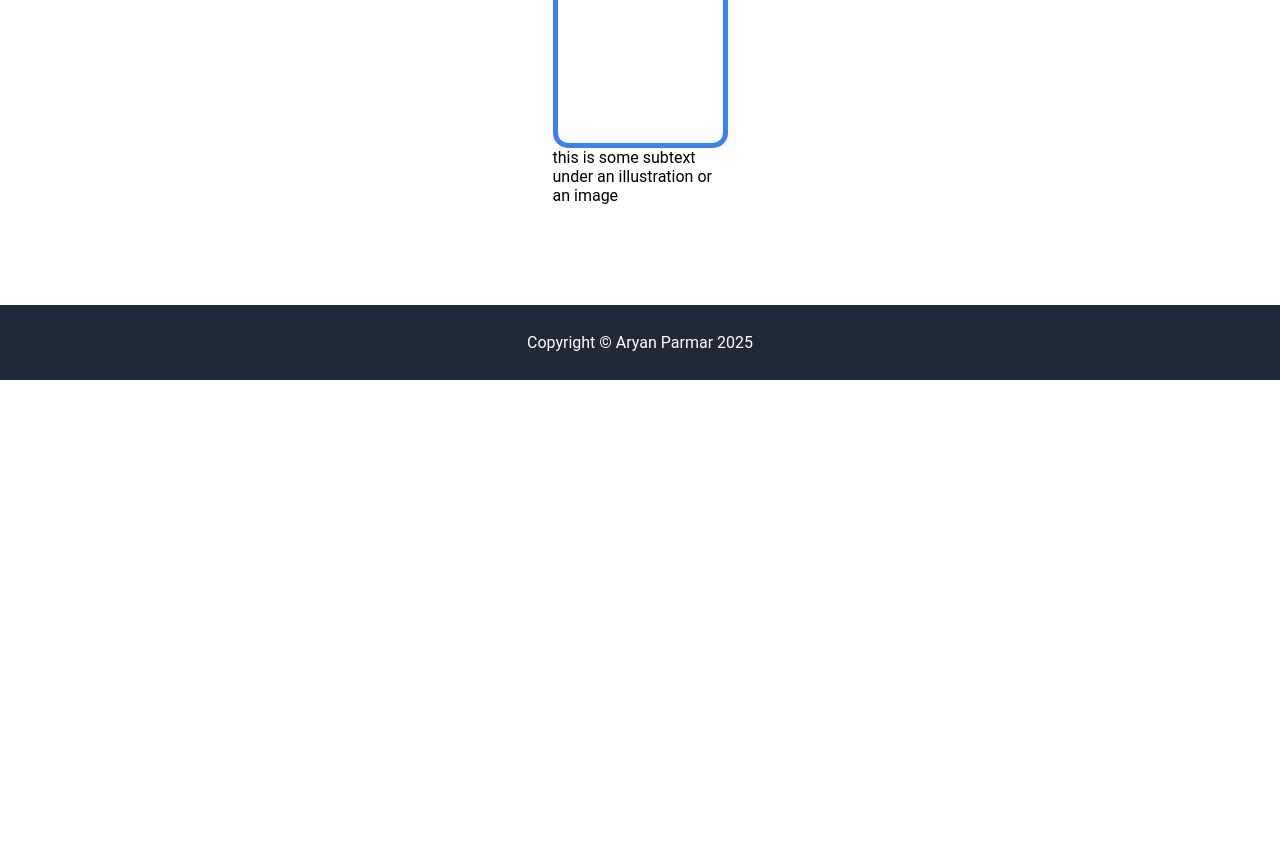
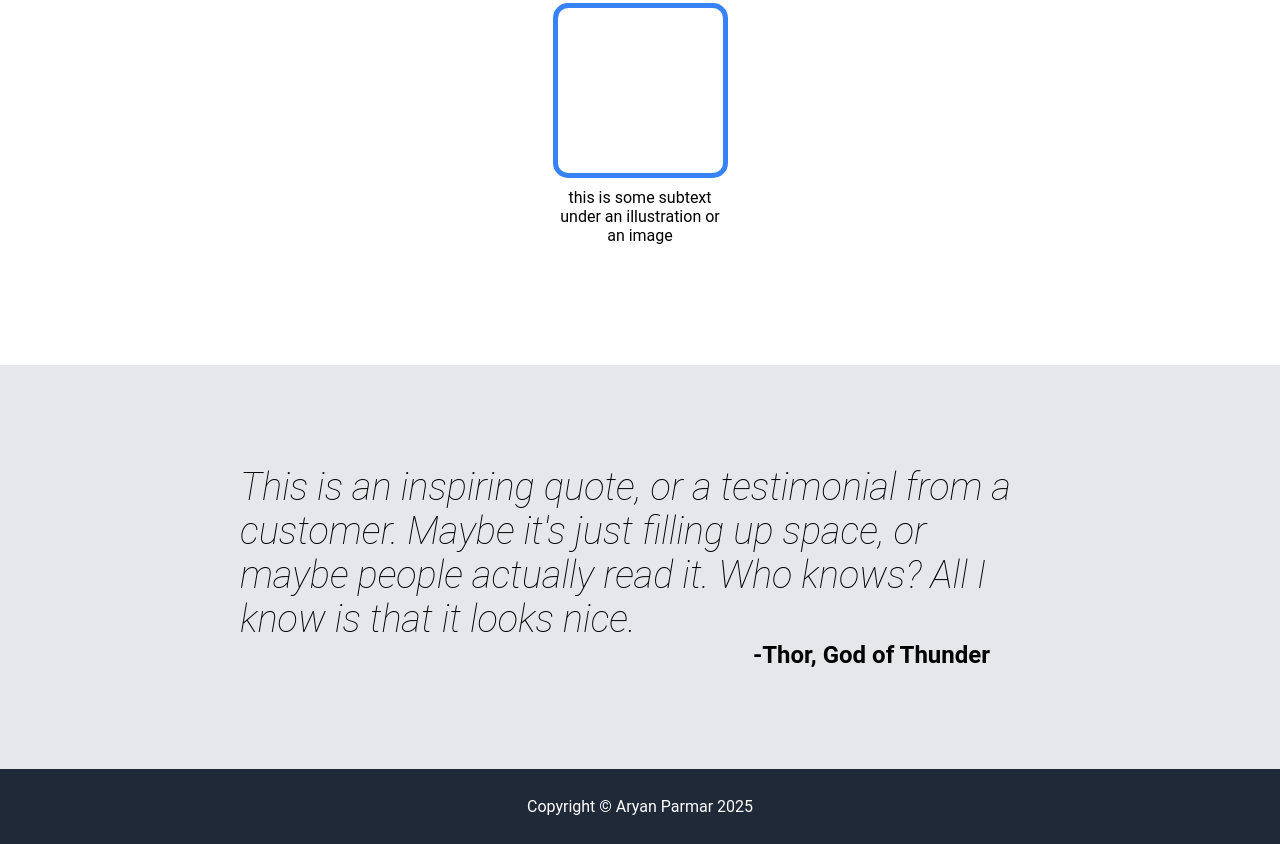
Before and after one commit to notaarryan/odin-landing-page, a plain HTML site: page index.html in a window 1280 px wide. Shown: the part 899-1743 px from the top of the page. Before the commit the page ends 1279 px from the top, so only its background shows below. Drawn offline with Linux system fonts and the light colour scheme.

Commit message:
Completed quote section
Completed the styling and html of quote section

```diff
--- a/index.html
+++ b/index.html
@@ -70,6 +70,11 @@
             </div>
         </div>
 
+        <div class="quote-section">
+            <div class="quote"><i>This is an inspiring quote, or a testimonial from a customer. Maybe it's just filling up space, or maybe people actually read it. Who knows? All I know is that it looks nice.</i></div>
+            <div class="author">-Thor, God of Thunder</div>
+        </div>
+
     </div>
     <div class="footer">
         Copyright &#169; Aryan Parmar 2025
--- a/style.css
+++ b/style.css
@@ -134,7 +134,7 @@ a {
 }
 
 .image-container {
-    padding: 20px 20px 100px 20px;
+    padding: 40px 20px 120px 20px;
     height: 400px;
     width: 60%;
     gap: 10px;
@@ -151,6 +151,7 @@ a {
     flex-direction: column;
     justify-content: center;
     align-items: center;
+    gap: 10px;
 }
 
 .image-placeholder {
@@ -162,4 +163,30 @@ a {
 
 .image-information {
     width: 175px;
+    text-align: center;
 }
+
+.quote-section {
+    width: 100%;
+    flex: 1;
+    background-color: rgb(229, 231, 235);
+    display: flex;
+    flex-direction: column;
+    padding: 100px 80px;
+    justify-content: center;
+    align-items: center;
+}
+
+.quote {
+    font-size: 38px;
+    width: 800px;
+    font-weight: 200;
+}
+
+.author {
+    width: 700px;
+    font-weight: bold;
+    font-size: 24px;
+    display: flex;
+    justify-content: end;
+}
```
